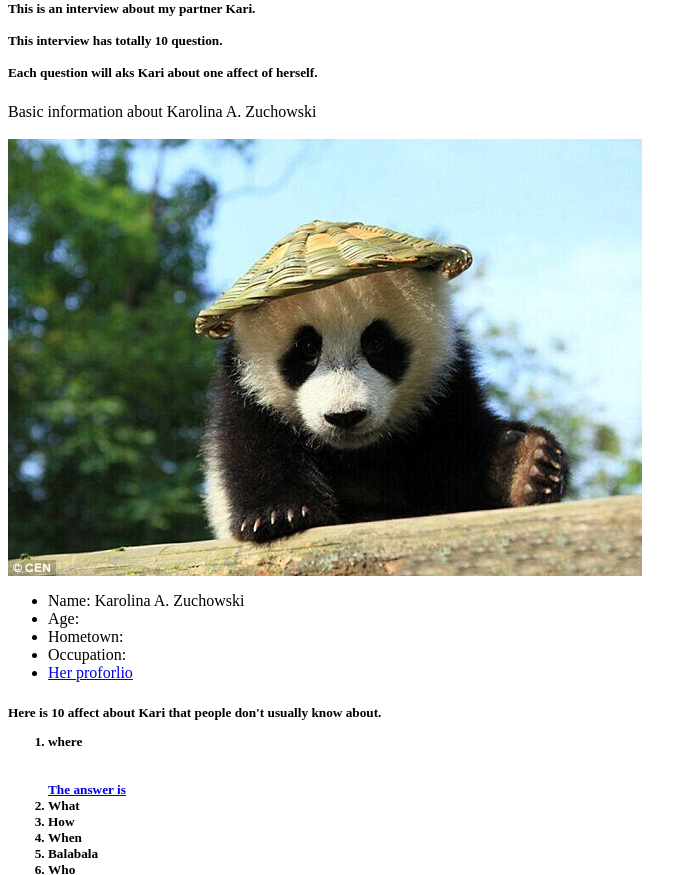
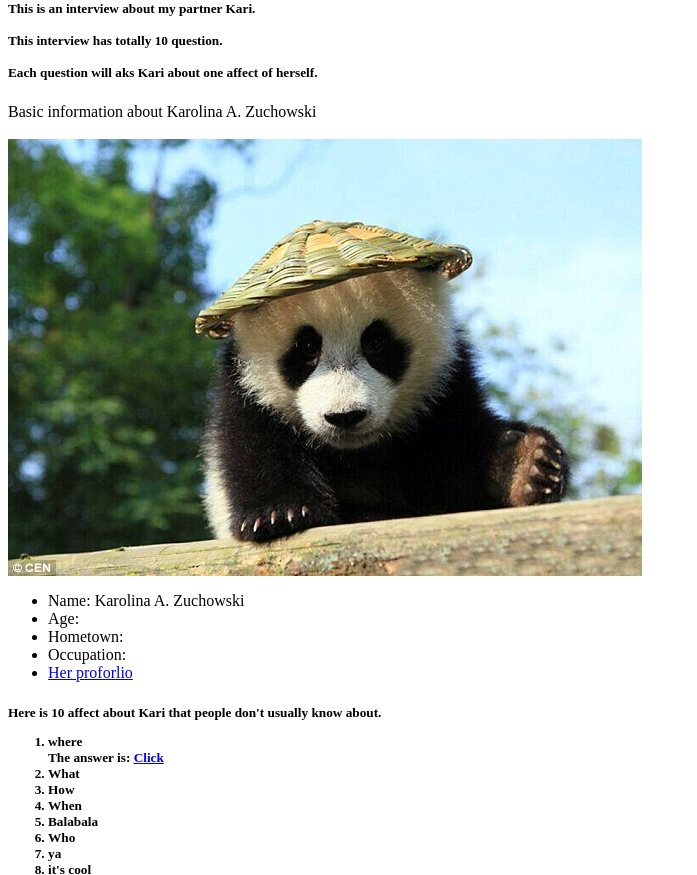
Before and after one commit to qianj989/qianj989.github.io, a plain HTML site: page Interview/interview.html in a window 1280 px wide. Shown: the part 66-941 px from the top of the page, without its empty margins (0-697 px from the left). Drawn offline with Linux system fonts and the light colour scheme; files whose address does not match are found by name.

Commit message:
some massage

```diff
--- a/Interview/interview.html
+++ b/Interview/interview.html
@@ -1,6 +1,6 @@
 <html>
     <head>
-        <title>Interview.</title>
+        <title>INTERVIEW.</title>
     </head>
     <body>
         <h1>Interview.</h1>
@@ -28,8 +28,7 @@
                 Here is 10 affect about Kari that people don't usually know about.
                 <ol>
                   <li>where</li>
-                  <br><br>
-                  <a href="go to Kari's profolio.html">The answer is</a>
+                  The answer is: <a href="go to Kari's profolio.html">Click</a>
                   <li>What</li>
                   <li>How</li>
                   <li>When</li>
```
